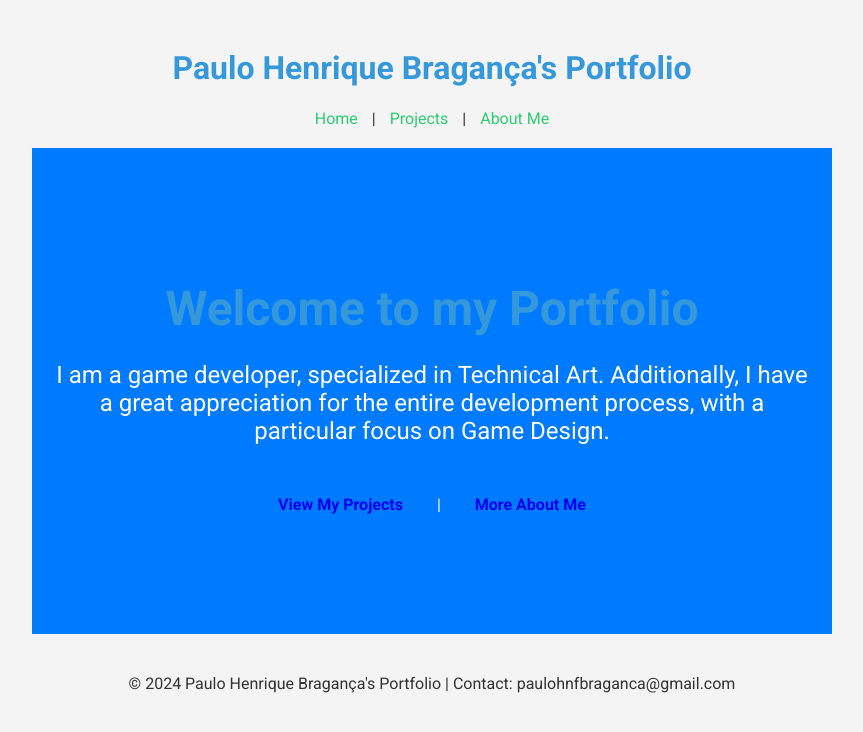
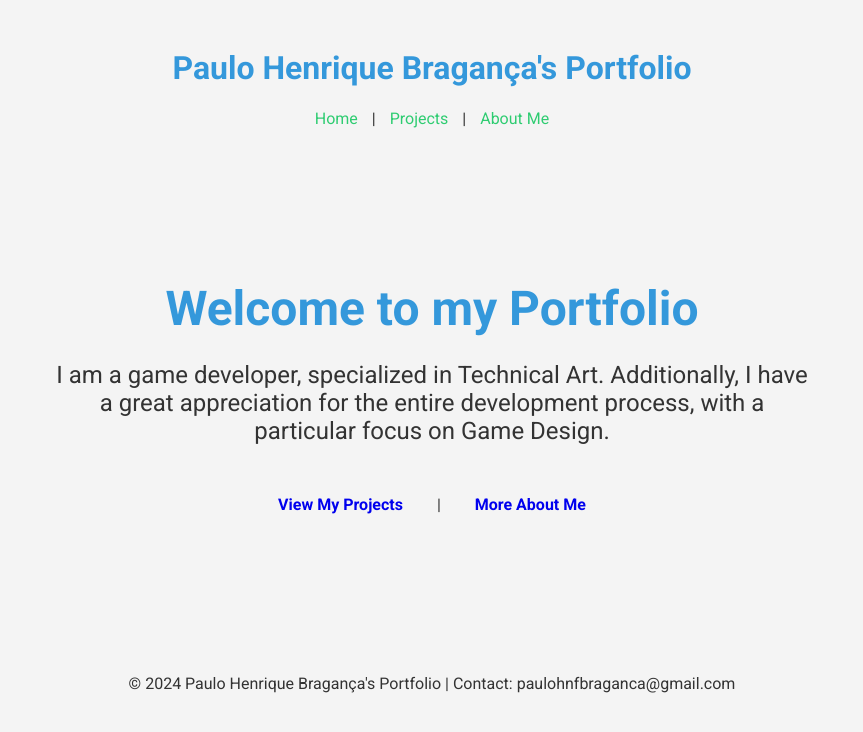
Before and after one commit to phnfBraganca/phnfBraganca.github.io, a Jekyll site: the page built from index.md, in a window 1280 px wide. Shown: the top 732 px of the page, without its empty margins (208-1071 px from the left). Built offline with Jekyll 4.4.1, drawn with Linux system fonts in a browser that asks for light colours.

Commit message:
Update style.css

```diff
--- a/assets/css/style.css
+++ b/assets/css/style.css
@@ -78,8 +78,6 @@ a:hover {
 .hero {
     text-align: center;
     padding: 100px 20px;
-    background-color: #007bff;
-    color: white;
 }
 
 .hero h1 {
```
